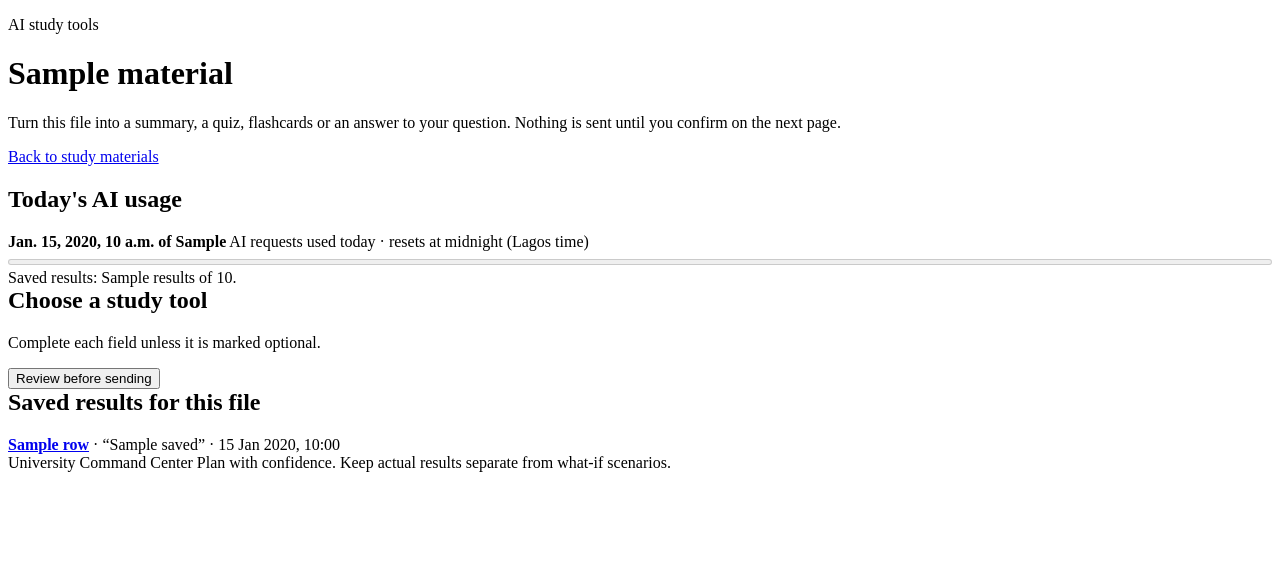
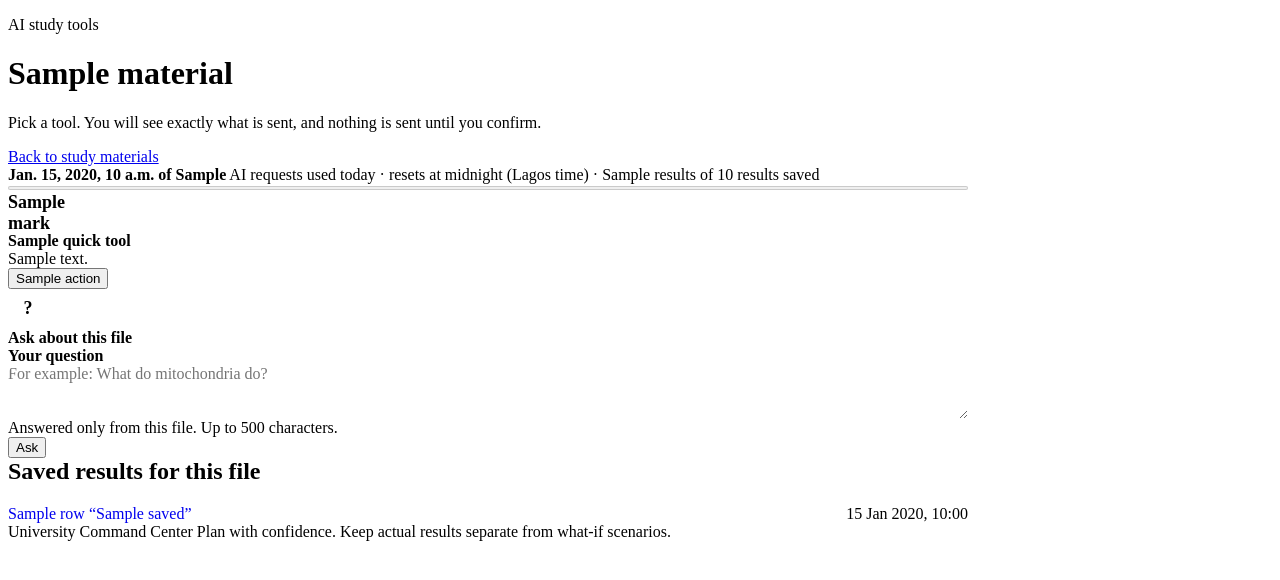
Before and after one commit to jordandavid1812-creator/university-command-center, a Django app: template server/student_web/templates/student_web/ai_tools.html in a window 1280 px wide. Shown: the part 62-642 px from the top of the page. Run offline with Django 5.2, Linux system fonts and the light colour scheme; the template is opened without the code that fills it: most values are stand-ins (such as "Sample title", 1, 10 or a date in 2020).

Commit message:
AI pages redesign: tool cards, separate Ask form, clearer confirm page
Owner feedback from the first real use: "Ask a question" was confusing
and the AI page layouts were poor.

- Tools page: the radio list (huge controls far from their labels) and
  the always-visible "optional" question box are gone. Summary, Quiz and
  Flashcards are cards, each its own small form with a "Create ..."
  button; "Ask about this file" is a separate card with its own required
  question box and Ask button, so a question can no longer be sent with
  the wrong tool. A refused question keeps its text. Saved results are
  tidy rows; usage is a slim bar.
- Confirm page: one consistent column, a "What will be sent" summary
  (tool, amount, question, not sent), a collapsible warning (open by
  default), then large Send buttons.
- Answer page: shows "You asked" above the answer.
- Sidebar: Study materials is highlighted on AI request and result pages.
- All AI pages share one 60rem column; everything still works without
  JavaScript, in dark mode and with reduced motion.
- Also includes the flashcard long-answer fix (873da18).

Test changes (all from PR #71/#72, not historical baseline tests):
web_tests.test_ai_pages wording for the new tools, confirm and answer
pages, and its ai.css size budget raised from 8,000 to 12,000 bytes. New
tests: one form per tool and a separate question form (no radios), the
question kept after an error, and Study materials highlighted on every
AI page.

Co-Authored-By: Claude Opus 5.5 <noreply@anthropic.com>
Claude-Session: https://claude.ai/code/session_01NBZ1zQQ2tNJKgVKNEy21LG

```diff
--- a/server/student_web/static/student_web/ai.css
+++ b/server/student_web/static/student_web/ai.css
@@ -1,15 +1,52 @@
 /* AI study pages only (loaded by components/ai_assets.html). Colours come from the shared
    tokens in site.css / theme-dark.css, so light and dark mode both apply. */
+/* One consistent column for every AI page. */
+.ai-page { max-width:60rem; display:grid; gap:var(--space-5); }
+.ai-page > .page-heading, .ai-page > .panel, .ai-page > .notice { margin:0; }
 .ai-panel h2 { margin-top:0; }
-.ai-usage p { margin:var(--space-1) 0; }
-.ai-meter, .dashboard-ai meter { width:100%; height:.75rem; }
-.ai-facts { padding-left:var(--space-5); }
-.ai-facts li { margin-bottom:var(--space-2); }
-.ai-warning h3 { margin:0 0 var(--space-2); font-size:var(--type-body); }
-.ai-warning ul { margin:0; padding-left:var(--space-5); }
-.ai-result-list { list-style:none; margin:0; padding:0; }
-.ai-result-item { padding:var(--space-3) 0; border-bottom:1px solid var(--color-border-subtle); }
-.ai-result-item:last-child { border-bottom:0; }
+.ai-usage { display:grid; gap:var(--space-2); padding:var(--space-3) var(--space-4); border-radius:14px;
+  background:var(--color-surface-raised); border:1px solid var(--color-border-subtle); }
+.ai-usage p { margin:0; }
+.ai-meter, .dashboard-ai meter { width:100%; height:.5rem; }
+
+/* Tool cards: each is its own small form, so nothing has to be selected first. */
+.ai-tool-grid { display:grid; grid-template-columns:repeat(auto-fit, minmax(15rem, 1fr)); gap:var(--space-4); }
+.ai-tool-card { display:flex; flex-direction:column; gap:var(--space-2); padding:var(--space-5); border-radius:18px;
+  background:var(--color-surface); border:1px solid var(--color-border-subtle); box-shadow:0 10px 28px var(--color-shadow);
+  transition:transform .2s ease, border-color .2s ease; }
+.ai-tool-card:hover { transform:translateY(-2px); border-color:var(--color-primary); }
+.ai-tool-card h2 { margin:0; font-size:var(--type-section); }
+.ai-tool-card p { margin:0; color:var(--color-text-muted); flex:1; }
+.ai-tool-card .button { align-self:flex-start; margin-top:var(--space-2); }
+.ai-tool-mark { display:grid; place-items:center; width:2.5rem; height:2.5rem; border-radius:12px; font-weight:800;
+  font-size:1.125rem; background:var(--color-active-bg); color:var(--color-active-text); }
+.ai-ask-form { display:grid; gap:var(--space-2); }
+.ai-ask-form label { font-weight:600; }
+.ai-ask-form textarea { width:100%; box-sizing:border-box; font:inherit; padding:var(--space-3); border-radius:10px;
+  border:1px solid var(--color-border-control); background:var(--color-canvas); color:var(--color-text); resize:vertical; }
+.ai-ask-form p { flex:none; }
+.ai-ask-form .button { justify-self:start; }
+
+/* Confirm page summary and warnings. */
+.ai-summary-card h2, .ai-send h2 { margin:0 0 var(--space-2); font-size:var(--type-section); }
+.ai-facts { display:grid; gap:var(--space-3); margin:0; }
+.ai-facts div { display:grid; grid-template-columns:minmax(8rem, 12rem) 1fr; gap:var(--space-3); }
+.ai-facts dt { font-weight:700; color:var(--color-text-muted); }
+.ai-facts dd { margin:0; }
+.ai-warning summary { cursor:pointer; font-weight:700; }
+.ai-warning ul { margin:var(--space-2) 0 0; padding-left:var(--space-5); }
+.ai-send p { flex:none; }
+
+/* Saved results and the question asked. */
+.ai-result-list { list-style:none; margin:0; padding:0; display:grid; gap:var(--space-2); }
+.ai-result-item { display:flex; flex-wrap:wrap; justify-content:space-between; gap:var(--space-2);
+  padding:var(--space-3) var(--space-4); border-radius:12px; border:1px solid var(--color-border-subtle); }
+.ai-result-item a { text-decoration:none; }
+.ai-result-question { color:var(--color-text); }
+.ai-asked { margin:0; padding:var(--space-4) var(--space-5); border-radius:14px; border-left:4px solid var(--color-primary);
+  background:var(--color-surface-raised); }
+.ai-asked p { margin:var(--space-1) 0 0; font-size:1.125rem; font-weight:600; }
+@media (max-width:640px) { .ai-facts div { grid-template-columns:1fr; gap:var(--space-1); } }
 .ai-points { display:grid; gap:var(--space-3); padding-left:var(--space-6); }
 .ai-question { border:1px solid var(--color-border-subtle); border-radius:12px; margin:0 0 var(--space-4);
   padding:var(--space-4); background:var(--color-surface); }
@@ -22,7 +59,8 @@
 .ai-cards { display:grid; gap:var(--space-3); padding-left:var(--space-6); }
 .ai-card-front { margin:0 0 var(--space-1); }
 .ai-card-back { margin:0; color:var(--color-text-muted); }
-.ai-answer-text { font-size:1.0625rem; line-height:1.6; }
+.ai-answer-text { font-size:1.0625rem; line-height:1.7; }
+.ai-answer-text .eyebrow { display:block; margin-bottom:var(--space-2); }
 .ai-status { display:flex; flex-direction:column; gap:var(--space-2); }
 .ai-status-failed { border-left:4px solid var(--color-error-text); }
 .ai-status-interrupted, .ai-status-deleted { border-left:4px solid var(--color-warning-text); }
@@ -76,7 +114,8 @@
 
 @media (prefers-reduced-motion:reduce) {
   .ai-spinner { animation:none; }
-  .ai-option, .ai-progress > span, .ai-flip-inner { transition:none; }
+  .ai-option, .ai-progress > span, .ai-flip-inner, .ai-tool-card { transition:none; }
+  .ai-tool-card:hover { transform:none; }
 }
 @media print {
   .ai-actions, .ai-answer summary, .ai-deck-bar, .ai-score, .page-heading .button { display:none; }
--- a/server/student_web/templates/student_web/ai_delete.html
+++ b/server/student_web/templates/student_web/ai_delete.html
@@ -1,3 +1,3 @@
 {% extends 'accounts/base.html' %}
 {% block title %}Delete result · University Command Center{% endblock %}
-{% block content %}<div class="page-heading"><div><p class="eyebrow">Review before deleting</p><h1>Delete this {{ tool_name|lower }}</h1></div></div><section class="panel form-panel"><p>You are about to delete a saved result for <strong>{{ material.title }}</strong> from {{ saved.created_at|date:"j M Y, H:i" }}.</p><p>This cannot be undone. It does not delete anything at the AI provider, and the request still counts towards today's 50.</p><form method="post" class="stacked-form">{% csrf_token %}{% include 'student_web/components/form_fields.html' %}<div class="action-row"><button class="button danger" type="submit">Delete result</button><a class="button secondary" href="{{ cancel_url }}">Keep result</a></div></form></section>{% endblock %}
+{% block content %}<div class="ai-page"><div class="page-heading"><div><p class="eyebrow">Review before deleting</p><h1>Delete this {{ tool_name|lower }}</h1></div></div><section class="panel form-panel"><p>You are about to delete a saved result for <strong>{{ material.title }}</strong> from {{ saved.created_at|date:"j M Y, H:i" }}.</p><p>This cannot be undone. It does not delete anything at the AI provider, and the request still counts towards today's 50.</p><form method="post" class="stacked-form">{% csrf_token %}{% include 'student_web/components/form_fields.html' %}<div class="action-row"><button class="button danger" type="submit">Delete result</button><a class="button secondary" href="{{ cancel_url }}">Keep result</a></div></form></section></div>{% endblock %}
--- a/server/student_web/templates/student_web/ai_request.html
+++ b/server/student_web/templates/student_web/ai_request.html
@@ -1,5 +1,5 @@
 {% extends 'accounts/base.html' %}
 {% block title %}AI request · University Command Center{% endblock %}
 {% block extra_styles %}{% if status == 'sent' %}<meta http-equiv="refresh" content="5">{% endif %}{% include 'student_web/components/ai_assets.html' %}{% endblock %}
-{% block content %}<div class="page-heading"><div><p class="eyebrow">{{ tool_name }} · {{ provider_name }}</p><h1>{% if status == 'sent' %}Working on it…{% elif status == 'failed' %}Request failed{% elif status == 'interrupted' %}Request interrupted{% else %}Result deleted{% endif %}</h1></div></div>
-<section class="panel ai-panel ai-status ai-status-{{ status }}" aria-live="polite">{% if status == 'sent' %}<span class="ai-spinner" aria-hidden="true"></span><p>The AI is still working on this request. This page reloads every few seconds; you can also <a href="{{ request.path }}">reload it now</a>.</p>{% elif status == 'failed' %}<p>{{ failure }}</p>{% if status_hint %}<p>{{ status_hint }}</p>{% endif %}<p class="muted">This request still counts towards today's 50. Nothing was saved.</p>{% elif status == 'interrupted' %}<p>This request stopped before it finished (for example the website was restarted). It is never retried. It still counts towards today's 50.</p>{% else %}<p>The result of this request was deleted. The request still counts towards today's 50.</p>{% endif %}<p class="muted">Started {{ ledger.created_at|date:"j M Y, H:i" }} · {{ ledger.characters_sent }} characters{% if ledger.truncated %} (cut short){% endif %}</p><div class="action-row"><a class="button secondary" href="{% url 'student_web:material-list' %}">Study materials</a></div></section>{% endblock %}
+{% block content %}<div class="ai-page"><div class="page-heading"><div><p class="eyebrow">{{ tool_name }} · {{ provider_name }}</p><h1>{% if status == 'sent' %}Working on it…{% elif status == 'failed' %}Request failed{% elif status == 'interrupted' %}Request interrupted{% else %}Result deleted{% endif %}</h1></div></div>
+<section class="panel ai-panel ai-status ai-status-{{ status }}" aria-live="polite">{% if status == 'sent' %}<span class="ai-spinner" aria-hidden="true"></span><p>The AI is still working on this request. This page reloads every few seconds; you can also <a href="{{ request.path }}">reload it now</a>.</p>{% elif status == 'failed' %}<p>{{ failure }}</p>{% if status_hint %}<p>{{ status_hint }}</p>{% endif %}<p class="muted">This request still counts towards today's 50. Nothing was saved.</p>{% elif status == 'interrupted' %}<p>This request stopped before it finished (for example the website was restarted). It is never retried. It still counts towards today's 50.</p>{% else %}<p>The result of this request was deleted. The request still counts towards today's 50.</p>{% endif %}<p class="muted">Started {{ ledger.created_at|date:"j M Y, H:i" }} · {{ ledger.characters_sent }} characters{% if ledger.truncated %} (cut short){% endif %}</p><div class="action-row"><a class="button secondary" href="{% url 'student_web:material-list' %}">Study materials</a></div></section></div>{% endblock %}
--- a/server/student_web/templates/student_web/ai_tools.html
+++ b/server/student_web/templates/student_web/ai_tools.html
@@ -1,7 +1,14 @@
 {% extends 'accounts/base.html' %}
 {% block title %}Study tools · {{ material.title }} · University Command Center{% endblock %}
 {% block extra_styles %}{% include 'student_web/components/ai_assets.html' %}{% endblock %}
-{% block content %}<div class="page-heading"><div><p class="eyebrow">AI study tools</p><h1>{{ material.title }}</h1><p>Turn this file into a summary, a quiz, flashcards or an answer to your question. Nothing is sent until you confirm on the next page.</p></div><a class="button secondary" href="{% url 'student_web:material-list' %}">Back to study materials</a></div>
+{% block content %}<div class="ai-page">
+<div class="page-heading"><div><p class="eyebrow">AI study tools</p><h1>{{ material.title }}</h1><p>Pick a tool. You will see exactly what is sent, and nothing is sent until you confirm.</p></div><a class="button secondary" href="{% url 'student_web:material-list' %}">Back to study materials</a></div>
 {% include 'student_web/components/ai_usage.html' %}
-<section class="panel form-panel ai-panel" aria-labelledby="choose-heading"><h2 id="choose-heading">Choose a study tool</h2>{% if not providers %}<div class="notice warning" role="status">No AI service is set up yet, so requests cannot be sent. You can still choose a tool and preview what would be sent.</div>{% endif %}<form method="post" action="{% url 'student_web:ai-confirm' material.pk %}" class="stacked-form ai-tool-form">{% csrf_token %}{% include 'student_web/components/form_fields.html' with form=form %}<div class="action-row"><button class="button" type="submit">Review before sending</button></div></form></section>
-<section class="panel ai-panel" aria-labelledby="saved-heading"><h2 id="saved-heading">Saved results for this file</h2>{% if results %}<ul class="ai-result-list">{% for row in results %}<li class="ai-result-item" data-ai-reveal><a href="{% url 'student_web:ai-result' row.saved.pk %}"><strong>{{ row.tool_name }}</strong></a>{% if row.saved.question %}<span class="muted"> · “{{ row.saved.question|truncatechars:80 }}”</span>{% endif %}<span class="muted"> · {{ row.saved.created_at|date:"j M Y, H:i" }}</span></li>{% endfor %}</ul>{% else %}<p class="muted">No saved results yet. Your first result will appear here.</p>{% endif %}</section>{% endblock %}
+{% if form.errors %}<div class="notice error" role="alert" id="error-summary" tabindex="-1"><h2>Please check this</h2><ul>{% for field in form %}{% for error in field.errors %}<li>{{ error }}</li>{% endfor %}{% endfor %}{% for error in form.non_field_errors %}<li>{{ error }}</li>{% endfor %}</ul></div>{% endif %}
+{% if not providers %}<div class="notice warning" role="status">No AI service is set up yet, so requests cannot be sent. You can still preview what would be sent.</div>{% endif %}
+<section class="ai-tool-grid" aria-label="Study tools">
+{% for code, name, mark, description, action in quick_tools %}<form method="post" action="{% url 'student_web:ai-confirm' material.pk %}" class="ai-tool-card" data-ai-reveal>{% csrf_token %}<input type="hidden" name="tool" value="{{ code }}"><input type="hidden" name="question" value=""><span class="ai-tool-mark" aria-hidden="true">{{ mark }}</span><h2>{{ name }}</h2><p>{{ description }}</p><button class="button" type="submit">{{ action }}</button></form>
+{% endfor %}</section>
+<section class="ai-tool-card ai-ask" aria-labelledby="ask-heading" data-ai-reveal><span class="ai-tool-mark" aria-hidden="true">?</span><h2 id="ask-heading">Ask about this file</h2><form method="post" action="{% url 'student_web:ai-confirm' material.pk %}" class="ai-ask-form">{% csrf_token %}<input type="hidden" name="tool" value="answer"><label for="ai-question">Your question</label><textarea id="ai-question" name="question" rows="3" maxlength="500" required placeholder="For example: What do mitochondria do?">{% if form.data.tool == 'answer' %}{{ form.data.question }}{% endif %}</textarea><p class="muted">Answered only from this file. Up to 500 characters.</p><button class="button" type="submit">Ask</button></form></section>
+<section class="panel ai-panel" aria-labelledby="saved-heading"><h2 id="saved-heading">Saved results for this file</h2>{% if results %}<ul class="ai-result-list">{% for row in results %}<li class="ai-result-item" data-ai-reveal><a href="{% url 'student_web:ai-result' row.saved.pk %}"><span class="badge soft">{{ row.tool_name }}</span>{% if row.saved.question %} <span class="ai-result-question">“{{ row.saved.question|truncatechars:90 }}”</span>{% endif %}</a><span class="muted">{{ row.saved.created_at|date:"j M Y, H:i" }}</span></li>{% endfor %}</ul>{% else %}<p class="muted">No saved results yet. Your first result will appear here.</p>{% endif %}</section>
+</div>{% endblock %}
--- a/server/student_web/templates/student_web/components/ai_usage.html
+++ b/server/student_web/templates/student_web/components/ai_usage.html
@@ -1 +1 @@
-<section class="panel ai-usage" aria-labelledby="usage-heading"><h2 id="usage-heading" class="sr-only">Today's AI usage</h2><p><strong>{{ usage.used_today }} of {{ usage.daily_limit }}</strong> AI requests used today<span class="muted"> · resets at midnight (Lagos time)</span></p><meter class="ai-meter" min="0" max="{{ usage.daily_limit }}" value="{{ usage.used_today }}" low="{{ usage.daily_limit|add:'-15' }}" high="{{ usage.daily_limit|add:'-5' }}" optimum="0" aria-label="AI requests used today">{{ usage.used_today }} of {{ usage.daily_limit }}</meter><p class="muted">Saved results: {{ usage.results }} of {{ usage.max_results }}.</p></section>
+<section class="ai-usage" aria-label="Today's AI usage"><p><strong>{{ usage.used_today }} of {{ usage.daily_limit }}</strong> AI requests used today <span class="muted">· resets at midnight (Lagos time) · {{ usage.results }} of {{ usage.max_results }} results saved</span></p><meter class="ai-meter" min="0" max="{{ usage.daily_limit }}" value="{{ usage.used_today }}" low="{{ usage.daily_limit|add:'-15' }}" high="{{ usage.daily_limit|add:'-5' }}" optimum="0" aria-label="AI requests used today">{{ usage.used_today }} of {{ usage.daily_limit }}</meter></section>
--- a/tools/test_ai_browser.py
+++ b/tools/test_ai_browser.py
@@ -66,7 +66,7 @@ def html_for(tool, data, theme=None):
     request.user = NS(username='Synthetic preview')
     with override_settings(STUDENT_WEBSITE_ENABLED=True):
         context = foundation.navigation(request)
-    saved = NS(pk=uuid.UUID(int=7), request_id=uuid.UUID(int=8), tool=tool, question='',
+    saved = NS(pk=uuid.UUID(int=7), request_id=uuid.UUID(int=8), tool=tool, question=('What do mitochondria do?' if tool == 'answer' else ''),
                created_at=datetime(2026, 11, 16, 9, 30, tzinfo=timezone.utc))
     material = NS(pk=uuid.UUID(int=9), title='Synthetic notes')
     context.update(request=request, csrf_token='synthetic-token', messages=[], saved=saved, material=material,
```
Also changed, not shown: server/student_web/ai_views.py (+10 -1 lines), server/student_web/context.py (+5 -2 lines), server/student_web/templates/student_web/ai_confirm.html (+6 -4 lines), server/student_web/templates/student_web/ai_result.html (+4 -3 lines), server/web_tests/test_ai_pages.py (+27 -5 lines).
